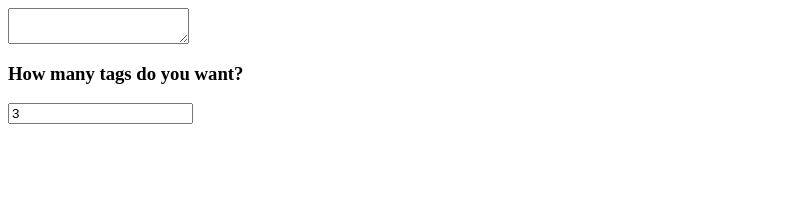
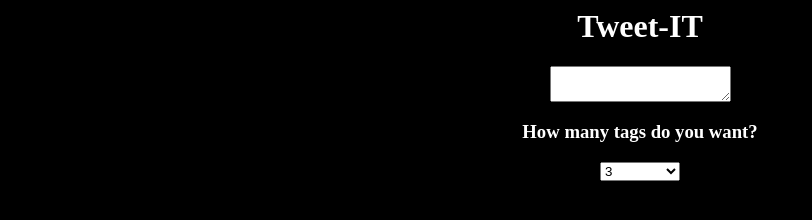
Before and after one commit to OffCourse/AI_bots, a website: page index.html in a window 1280 px wide. Shown: the whole page, without its empty margins (0-812 px from the left). Drawn offline with Linux system fonts and the light colour scheme.

Commit message:
Color changes to the page
Changed the color of the demo page to satisfy my overlord King Peter

```diff
--- a/index.html
+++ b/index.html
@@ -5,15 +5,33 @@
 </head>
 
 <body>
+    <div align="center">
+        <h1>Tweet-IT</h1>
         <textarea id="textarea" oninput="onChange()"></textarea>
         <h3>How many tags do you want?</h3>
-        <input id="amountOfTags" oninput="onChange()" value="3"></input>
+        <select id="amountOfTags" oninput="onChange()">
+            <option>1</option>
+            <option>2</option>
+            <option selected = "selected">3</option>
+            <option>4</option>
+        </select>
         <h1 id="result"></h1>
+    </div>
     <script src="Recommend.js">
     </script>
 
 
 </body>
+<style>
+    body {
+        background-color: black;
+        color: white;
+    }
 
+    select {
+        width: 80px;
+    }
+
+</style>
 
 </html>
```
Lines whose indentation alone changed are shown as unchanged.
